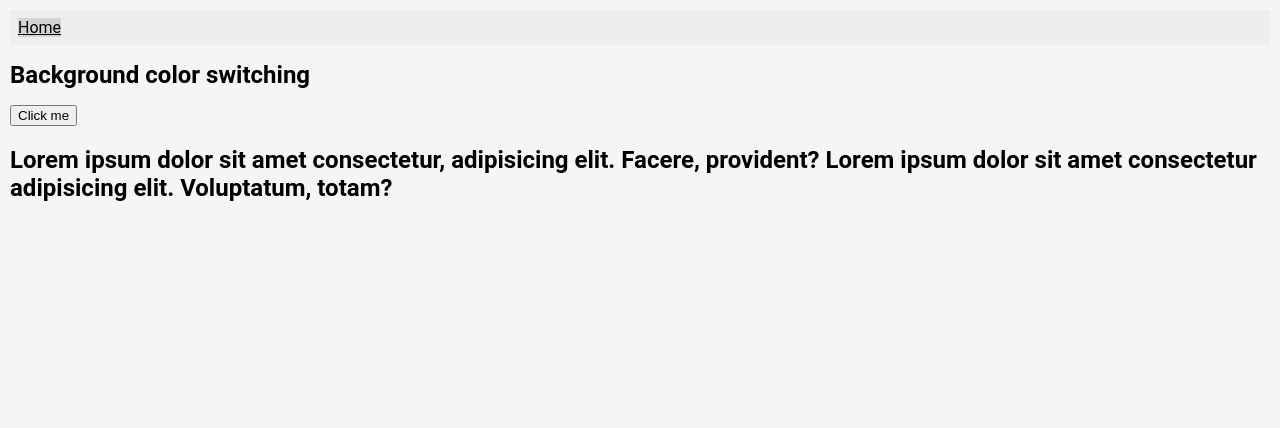
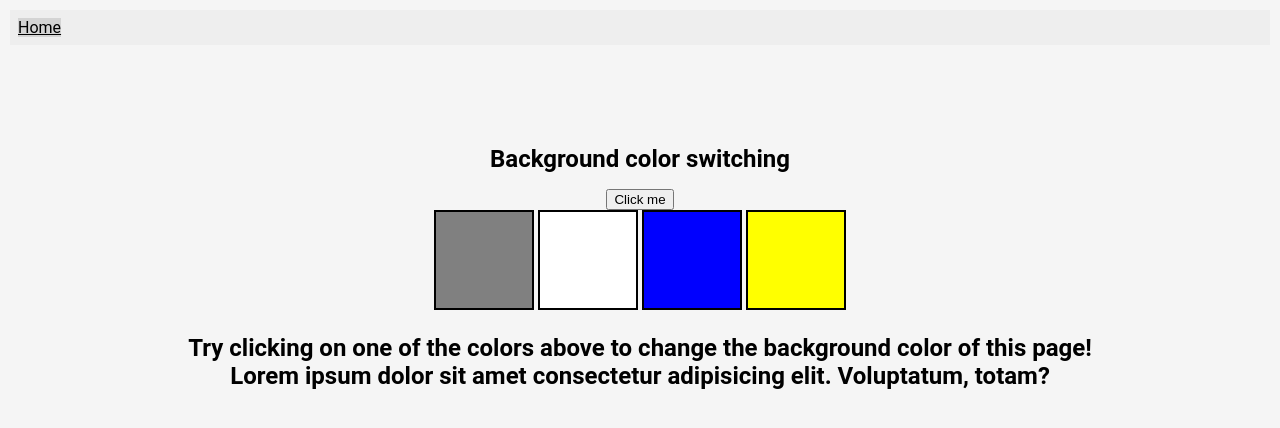
Before and after one commit to quantumdeepak/JS_Practice_, a plain HTML site: page p_1_color_changer/index.html in a window 1280 px wide. Drawn offline with Linux system fonts and the light colour scheme.

Commit message:
new commit

```diff
--- a/p_1_color_changer/color_change.js
+++ b/p_1_color_changer/color_change.js
@@ -0,0 +1,34 @@
+const buttons=document.querySelectorAll('.button');
+// console.log(buttons);
+const body=document.querySelector('body');
+
+buttons.forEach((button)=>{
+    console.log(button);
+    // button.addEventListener('click',(e)=>{
+    //     // body.style.backgroundColor=button.style.backgroundColor;
+    //     // button.addEventListener('click',(e)=>{
+
+    //     // })
+    //     console.log(e)
+    //     console.log(e.target)
+    // })
+    button.addEventListener('click',function(e){
+        console.log(e);
+        console.log(e.target);
+        if(e.target.id==='grey'){
+            body.style.backgroundColor=e.target.id;
+        }
+        if(e.target.id==='white'){
+            body.style.backgroundColor='white';
+        }
+        if(e.target.id==='yellow'){
+            body.style.backgroundColor='yellow';
+        }
+        if(e.target.id==='blue'){
+            body.style.backgroundColor=e.target.id;
+        }
+
+        // this is the alternative way tob change the background color
+        body.style.backgroundColor=e.target.id;
+    })
+})
--- a/p_1_color_changer/index.html
+++ b/p_1_color_changer/index.html
@@ -18,13 +18,13 @@
             <button class="btn" id="btn">Click me</button>
         </div>
 
-        <span class="buttom" id="gray"></span>
-        <span class="buttom" id="white"></span>
-        <span class="buttom" id="blue"></span>
-        <span class="buttom" id="yellow"></span>
+        <span class="button" id="grey"></span>
+        <span class="button" id="white"></span>
+        <span class="button" id="blue"></span>
+        <span class="button" id="yellow"></span>
 
         <h2>
-            Lorem ipsum dolor sit amet consectetur, adipisicing elit. Facere, provident?
+            Try clicking on one of the colors above to change the background color of this page!
             <span>Lorem ipsum dolor sit amet consectetur adipisicing elit. Voluptatum, totam?</span>
         </h2>
     </div>
--- a/p_1_color_changer/style.css
+++ b/p_1_color_changer/style.css
@@ -0,0 +1,33 @@
+html {
+    margin: 0;
+  }
+
+  span {
+    display: block;
+  }
+  .canvas {
+    margin: 100px auto 100px;
+    width: 80%;
+    text-align: center;
+  }
+
+  .button {
+    width: 100px;
+    height: 100px;
+    border: solid black 2px;
+    display: inline-block;
+  }
+
+  #grey {
+    background: grey;
+  }
+
+  #white {
+    background: white;
+  }
+  #blue {
+    background: blue;
+  }
+  #yellow {
+    background: yellow;
+  }
```
